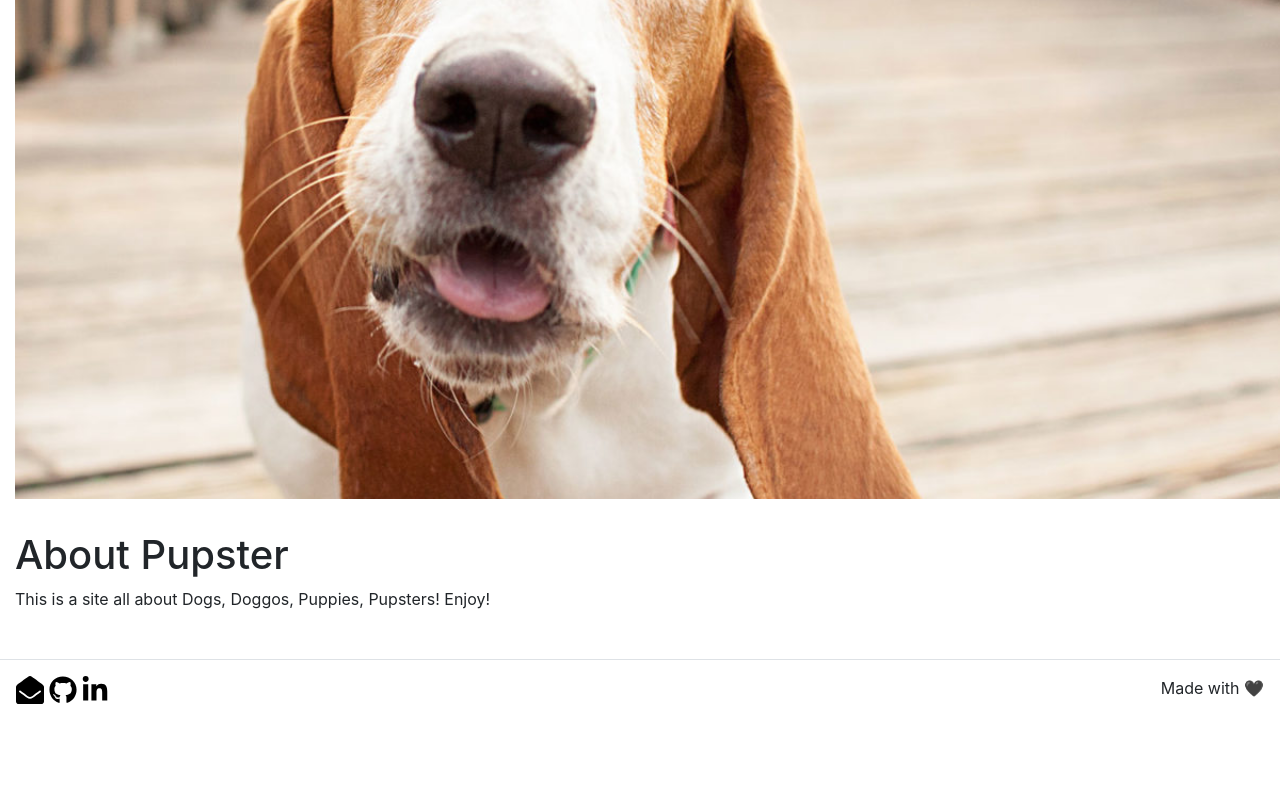
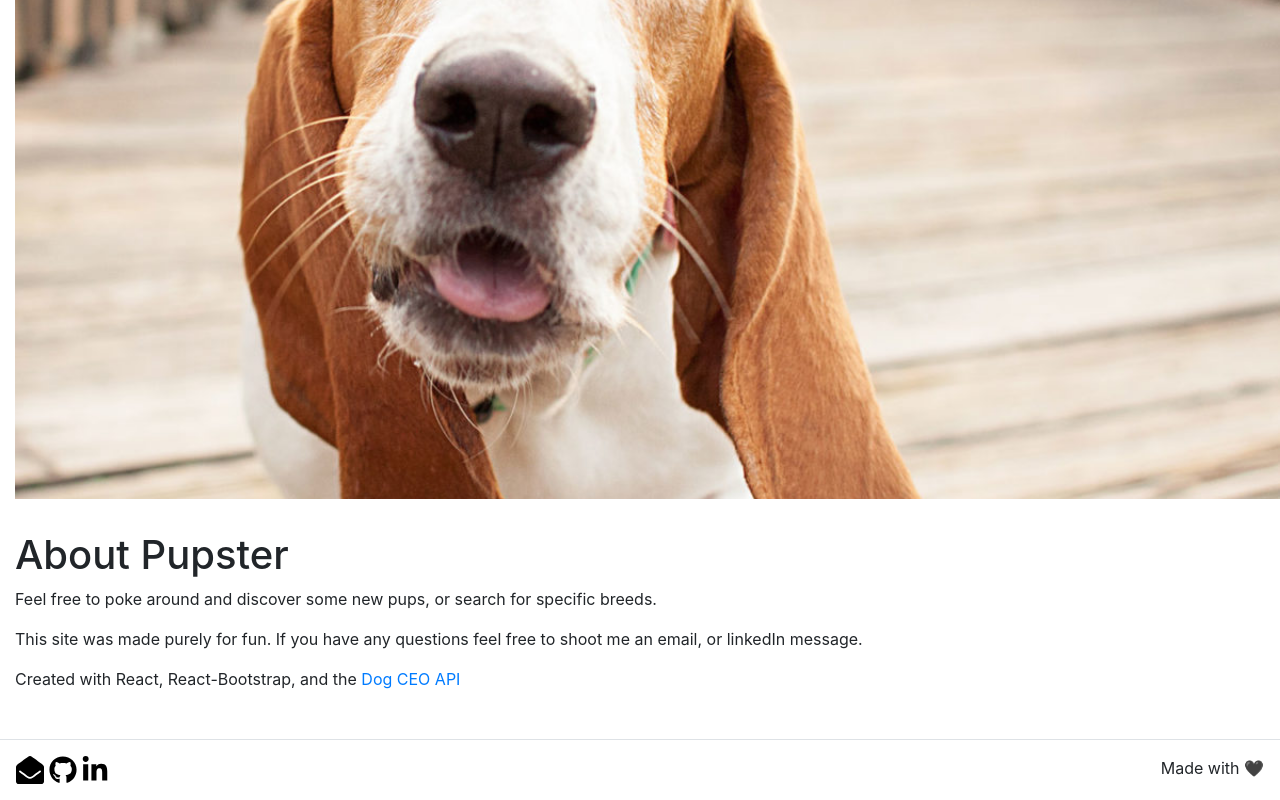
Before and after one commit to tonipow3ll/pupster, a React (Create React App) app: page / in a window 1280 px wide. Shown: the part 358-1158 px from the top of the page. Before the commit the page ends 1078 px from the top, so only its background shows below. Built offline with nearby package versions, Linux system fonts and the light colour scheme.

Commit message:
cleaning up

```diff
--- a/package.json
+++ b/package.json
@@ -1,4 +1,5 @@
 {
+  "homepage": "http://www.tonipow3ll.com/pupster",
   "name": "pupster",
   "version": "0.1.0",
   "private": true,
@@ -8,6 +9,7 @@
     "@testing-library/user-event": "^12.8.3",
     "axios": "^0.21.1",
     "bootstrap": "^4.6.0",
+    "gh-pages": "^3.1.0",
     "react": "^17.0.2",
     "react-bootstrap": "^1.5.2",
     "react-dom": "^17.0.2",
@@ -17,6 +19,8 @@
     "web-vitals": "^1.1.1"
   },
   "scripts": {
+    "predeploy": "npm run build",
+    "deploy": "gh-pages -d build",
     "start": "react-scripts start",
     "build": "react-scripts build",
     "test": "react-scripts test",
--- a/src/App.js
+++ b/src/App.js
@@ -42,7 +42,7 @@ class App extends React.Component {
       <Router>
         <Container fluid={true}>
 
-          <Navbar className="border-bottom" bg="transparent" expand="xl">
+          <Navbar className="border-bottom text-center" bg="transparent" expand="xl">
             <Navbar.Brand ><Link to="/" className="brand">Pupster</Link></Navbar.Brand>
 
             <Navbar.Toggle className="border-0" aria-controls="navbar-toggle" />
--- a/src/components/Love.js
+++ b/src/components/Love.js
@@ -13,8 +13,8 @@ function GiveLove(props) {
     }
     return(
         <div>
+            <button className='btn btn-info my-3 mx-3' onClick={handleClick}  > 🐶 💙 🐶  </button>
             <h3>You have sent {count} doggos love!</h3>
-            <button className='btn btn-info my-3 mx-3' onClick={handleClick}  > 🐶 💙 🐶  </button>
         </div>
     )
 }
--- a/src/pages/HomePage.js
+++ b/src/pages/HomePage.js
@@ -7,8 +7,9 @@ function HomePage(props) {
 
             <Hero title={props.title} />
             <h1>About Pupster</h1>
-            <p>This is a site all about Dogs, Doggos, Puppies, Pupsters! Enjoy!</p>
-
+            <p>Feel free to poke around and discover some new pups, or search for specific breeds.</p>
+            <p>This site was made purely for fun. If you have any questions feel free to shoot me an email, or linkedIn message.</p>
+            <p>Created with React, React-Bootstrap, and the <a href="https://dog.ceo/dog-api/" target="_blank" rel="noopener noreferrer">Dog CEO API</a></p>
         </div>
     )
 }
--- a/src/pages/SearchPage.js
+++ b/src/pages/SearchPage.js
@@ -8,8 +8,6 @@ function SearchPage(props) {
     const [search, setSearch] = useState("")
     const [breedsList, setBreeds] = useState([])
     const [results, setResults] = useState([])
-
-
 
     const handleChange = (event) => {
         let dogSearch = event.target.value;
@@ -24,7 +22,7 @@ function SearchPage(props) {
         })
     }
 
-    // const getBreeds = event => {
+
     useEffect(() => {
         // const inputClick = (event) => {
         API.getBaseBreedsList().then(response => {
@@ -33,8 +31,6 @@ function SearchPage(props) {
             }
             setBreeds(fullList)
         })
-        // }
-        // .catch(err => console.log(err))
     }, [])
 
 
```
Also changed, not shown: 1 other file (tests, documents, lock files or other folders).
